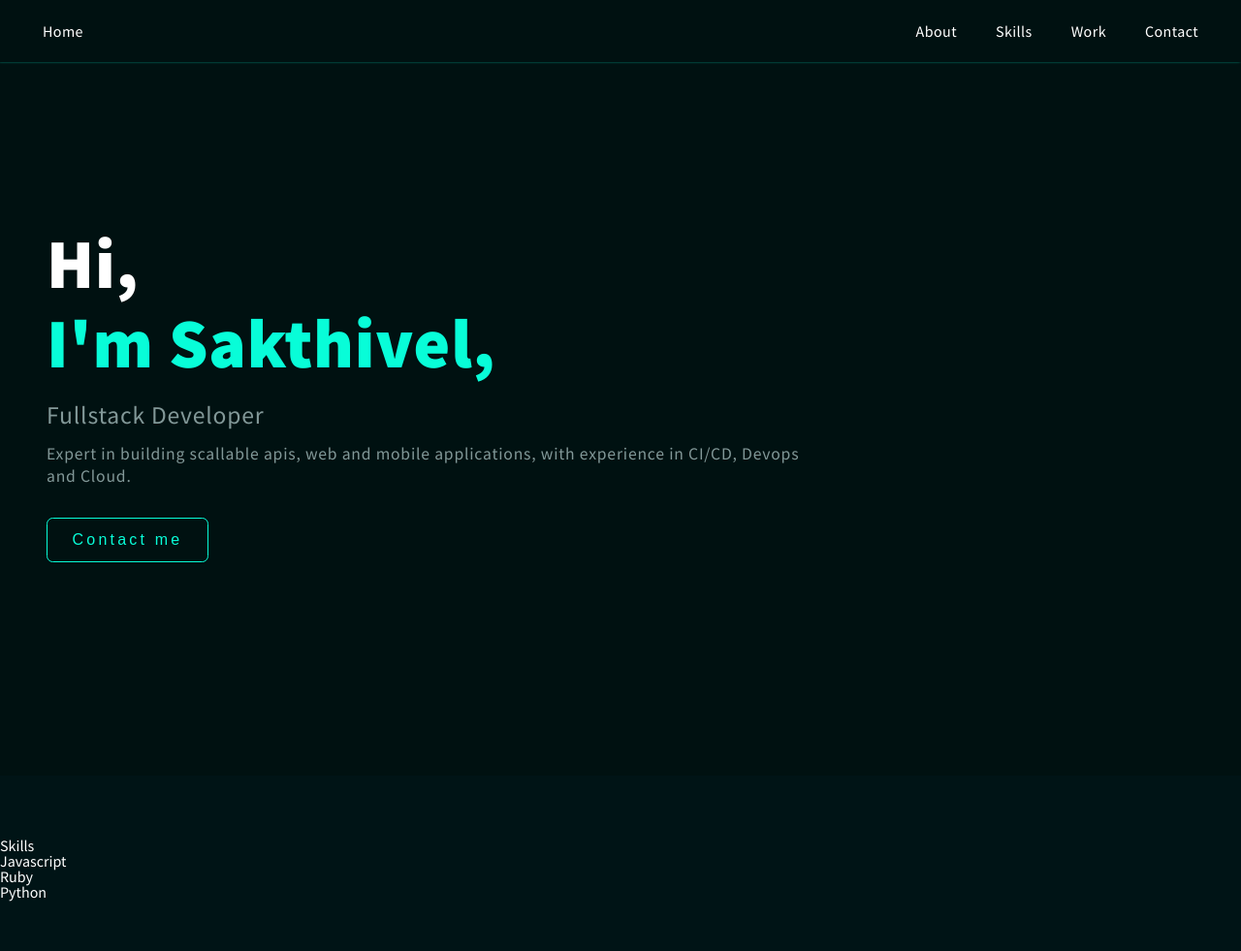
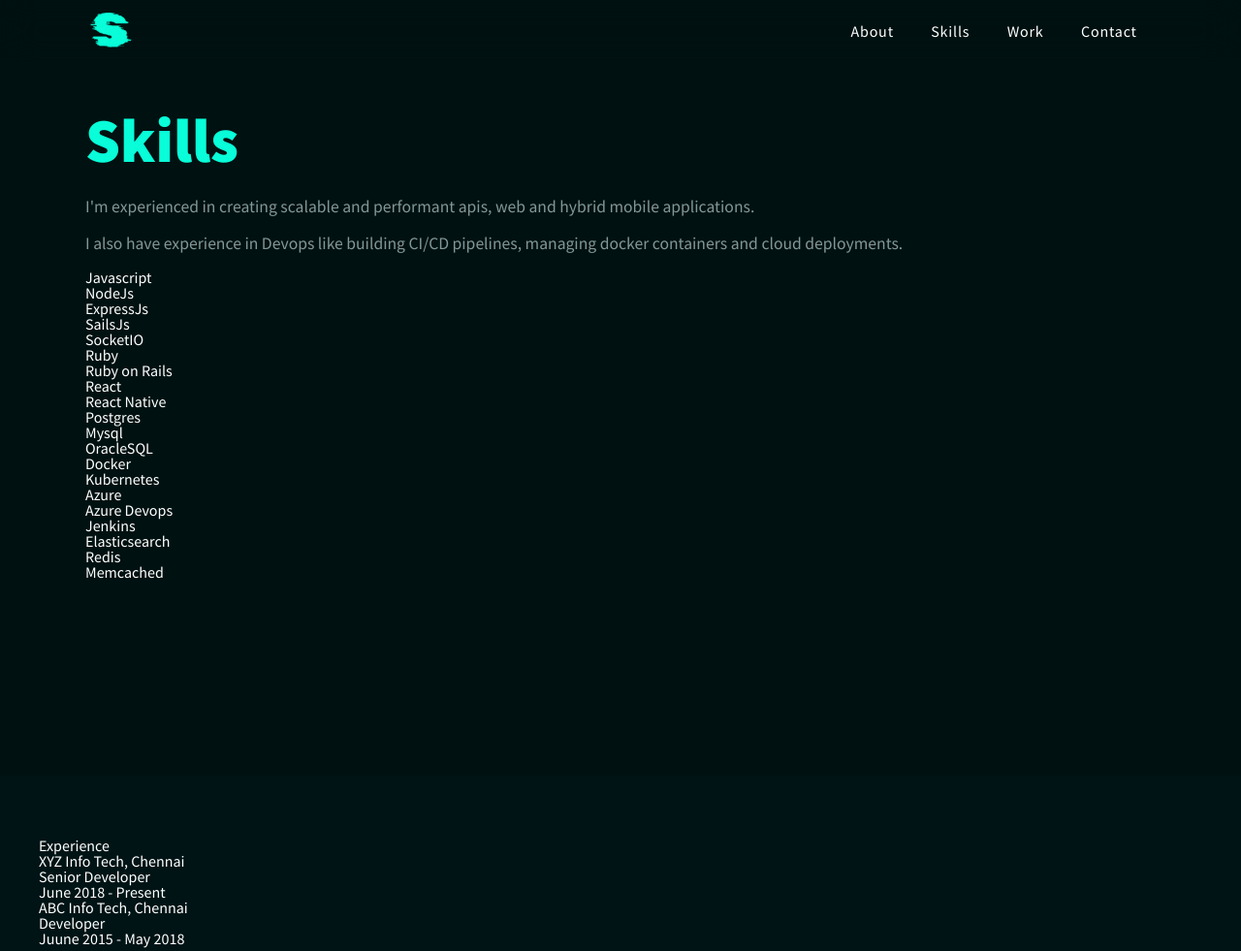
Before and after one commit to m-sakthi/m-sakthi.github.io, a website built with Parcel: page src/index.html in a window 1280 px wide. Shown: the top 981 px of the page at 97% size. Built offline with nearby package versions, Linux system fonts and the light colour scheme.

Commit message:
Feature: Added Common stayles and Home page

```diff
--- a/src/assets/js/fullPageScroll.js
+++ b/src/assets/js/fullPageScroll.js
@@ -1,12 +1,10 @@
 (function () {
   "use-strict";
-
-  // console.log("window.scrollTowindow.scrollTowindow.scrollTo")
-  // window.scrollTo(0, 0);
 
   var container = document.getElementById('full-page-container');
   var sectionContainer = document.getElementById('section-container');
   var sections = document.querySelectorAll('.page-section');
+  var contactMeElements = document.querySelectorAll('.contactme');
   var navLinks = document.getElementById('nav-links-container').querySelectorAll('.nav-link');
   var scrollingToBottom = '';
   var scrolledHeight = 0;
@@ -44,5 +42,9 @@
     navLinks[i].addEventListener('click', scrollHandler);
   }
 
+  for (var i = 0; i < contactMeElements.length; i++) {
+    contactMeElements[i].addEventListener('click', scrollHandler);
+  }
+
   container.addEventListener('wheel', scrollHandler);
 })();
--- a/src/assets/styles/index.css
+++ b/src/assets/styles/index.css
@@ -21,7 +21,23 @@
   --dark: #000909;
 
   /* sizes */
-  --top-header-height: 64px;
+  --s-04: 0.4rem;
+  --s-06: 0.6rem;
+  --s-08: 0.8rem;
+  --s-10: 1rem;
+  --s-14: 1.4rem;
+  --s-20: 2rem;
+  --s-30: 3rem;
+  --s-35: 3.5rem;
+  --s-40: 4rem;
+  --s-50: 5rem;
+  --s-80: 8rem;
+
+  --max-width: 1200px;
+  --top-header-height: 4rem;
+
+  /* font */
+  --font-family: 'Source Sans Pro', sans-serif;
 }
 
 html {
@@ -54,6 +70,17 @@ article, aside, details, figcaption, figure, footer, header, hgroup, menu, nav,
   display: block;
 }
 
+body {
+  line-height: 1;
+  font-family: var(--font-family);
+  overflow-x: hidden;
+  box-sizing: border-box;
+  -ms-overflow-style: scrollbar;
+  -webkit-text-size-adjust: none;
+  -webkit-font-smoothing: antialiased;
+  background-color: var(--primary-900);
+}
+
 ol, ul {
   list-style: none;
 }
@@ -73,9 +100,15 @@ table {
 }
 
 /* Generic Utilities */
+/* Layouts */
 .flx-row {
   display: flex;
   flex-direction: row;
+}
+
+.flx-col {
+  display: flex;
+  flex-direction: column;
 }
 
 .flx-x-center {
@@ -86,8 +119,20 @@ table {
   justify-content: center;
 }
 
+.space-between {
+  justify-content: space-between;
+}
+
 .width-full {
   width: 100%;
+}
+
+.width-75 {
+  width: 75%;
+}
+
+.height-100 {
+  height: 100%;
 }
 
 .full-page {
@@ -95,10 +140,20 @@ table {
   height: 100vh;
 }
 
-.color-primary {
-  color: var(--primary);
+/* Paddings */
+.pad-0 {
+  padding: 0;
 }
 
+.pad-3 {
+  padding: 3rem;
+}
+
+.pad-4 {
+  padding: 4rem;
+}
+
+/* Buttons */
 button {
   font-size: 1rem;
   background-color: transparent;
@@ -121,55 +176,120 @@ button.primary:hover {
   color: var(--primary-900);
 }
 
+/* Headings */
+.h9 {
+  margin-bottom: 1.6rem;
+  font-size: var(--s-35);
+  font-weight: 700;
+}
+
+.h8 {
+  font-size: var(--s-35);
+  font-weight: 700;
+  margin-bottom: 1.4rem;
+}
+
+.h7 {
+  font-size: 3rem;
+  font-weight: 600;
+  margin-bottom: 1.2rem;
+}
+
+@media screen and (min-width: 600px) {
+  .h9 {
+    font-size: var(--s-40);
+    font-weight: 800;
+  }
+}
+
+.sub-heading {
+  font-size: 1.6rem;
+  color: var(--primary-gray);
+  margin-bottom: 1rem;
+}
+
+/* Pragraphs */
+
+.p1 {
+  font-size: 1.1rem;
+  color: var(--primary-gray);
+  line-height: var(--s-14);
+  margin-bottom: var(--s-10);
+}
+
+/* Fonts */
+.color-primary {
+  color: var(--primary);
+}
+
+.ls1 {
+  letter-spacing: 0.05rem;
+}
+
+
 /* App styles */
-
-body {
-  line-height: 1;
-  font-family: 'Source Sans Pro', sans-serif;
-  overflow-x: hidden;
-  -ms-overflow-style: scrollbar;
-  -webkit-text-size-adjust: none;
-  -webkit-font-smoothing: antialiased;
+#full-page-container {
+  color: var(--light);
 }
 
 #section-container {
   transition: 1s cubic-bezier(0.5, 0, 0.5, 1);
-  color: #ffF;
+  background-color: var(--primary);
 }
 
-.profile-image {
-  position: absolute;
-  top: -80px;
-  right: -145px;
+.max-width {
+  max-width: var(--max-width);
+  margin: auto;
 }
 
+/* Navigation */
 .navigation {
-  justify-content: space-between;
-  padding-right: 1.5rem;
-  padding-left: 1.5rem;
   z-index: 10;
-  box-shadow: -1px -1px 3px 0px var(--primary);
+  backdrop-filter: blur(20px);
+  /* background-color: var(--primary-900); */
+  /* box-shadow: -1px -1px 8px -4px var(--primary); */
 }
 
 .nav-top {
   height: var(--top-header-height);
   position: fixed;
   top: 0;
+  left: 0;
+}
+
+.nav-pad {
+  padding-right: var(--s-20);
+  padding-left: var(--s-20);
 }
 
 .nav-link {
   display: inline-block;
-  padding: 20px;
+  padding: 1.2rem 0.5rem;
   color: var(--light);
   text-decoration: none;
   font-size: 1rem;
-  letter-spacing: 0.4px;
   transition: color 0.3s;
 }
 
 .nav-link:hover {
   color: var(--primary);
 }
+
+@media screen and (min-width: 600px) {
+  .nav-pad {
+    padding-right: var(--s-30);
+    padding-left: var(--s-30);
+  }
+  .nav-link {
+    padding: 1.2rem;
+  }
+}
+
+.pad-0 {
+  padding: 0;
+}
+
+/* End  Navigation */
 
 .page-section {
   position: relative;
@@ -186,36 +306,13 @@ body {
 
 /* Hero Banner */
 .hero-banner {
-  display: flex;
-  flex-direction: column;
-  justify-content: center;
+  gap: 4rem;
   height: 100%;
-  padding: 5rem 3rem 8rem;
+  padding: var(--s-50) var(--s-20) var(--s-80);
 }
 
-.hero-banner > h2 {
-  margin-bottom: 0.6rem;
+@media screen and (min-width: 600px) {
+  .hero-banner {
+    padding: var(--s-50) var(--s-30) var(--s-80);
+  }
 }
-
-.hero-txt {
-  font-size: 4.5rem;
-  font-weight: 800;
-  letter-spacing: .05rem;
-}
-
-.hero-subtitle {
-  font-size: 1.6rem;
-  margin: 1rem 0;
-  letter-spacing: .05rem;
-  color: var(--primary-gray);
-}
-
-.hero-description {
-  font-size: 1.1rem;
-  letter-spacing: 0.05rem;
-  width: 80%;
-  max-width: 800px;
-  color: var(--primary-gray);
-  line-height: 1.4rem;
-  margin-bottom: 2rem;
-}
--- a/src/index.html
+++ b/src/index.html
@@ -5,7 +5,7 @@
     <meta charset="UTF-8">
     <meta http-equiv="X-UA-Compatible" content="IE=edge">
     <meta name="viewport" content="width=device-width, initial-scale=1.0">
-    <title>Sakthivel - Fullstack dev portfolio</title>
+    <title>Sakthivel - Fullstack developer</title>
     <meta charset="utf-8" />
     <meta name="viewport" content="width=device-width, initial-scale=1" />
     <meta name="description" content="Portfolio of Sakthivel Murugadas - Fullstack developer" />
@@ -25,40 +25,74 @@
 
   <body>
     <div id="full-page-container">
-      <nav class="navigation nav-top width-full flx-row flx-x-center">
-        <a class="nav-link" href="/">Home</a>
+      <nav class="navigation nav-top width-full">
+        <div class="max-width width-full flx-row height-100 flx-x-center space-between nav-pad ls1">
+          <a class="nav-link pad-0" href="/">
+            <img src="assets/images/logo.svg">
+          </a>
           <div id="nav-links-container" class="flx-row flx-x-center flx-y-center">
             <a class="nav-link" data-order-id="0" href="#about">About</a>
             <a class="nav-link" data-order-id="1" href="#skills">Skills</a>
             <a class="nav-link" data-order-id="2" href="#work">Work</a>
             <a class="nav-link" data-order-id="3" href="#contact">Contact</a>
           </div>
+        </div>
       </nav>
       <div id="section-container" class="page-container">
-        <section id="about" class="page-section full-page">
-          <div class="hero-banner">
-            <h2 class="hero-txt">Hi,</h2>
-            <h2 class="hero-txt color-primary">I'm Sakthivel,</h2>
-            <h3 class="hero-subtitle">Fullstack Developer</h3>
-            <div class="hero-description">
-              <!-- Digital native, enthusiastic, willing to take responsibilities in areas of
-              web/mobile application development and enterprise adoption of Devops and Cloud. -->
+        <!-- <section id="about" class="page-section full-page">
+          <div class="max-width height-100">
+            <div class="flx-col flx-y-center hero-banner ls1">
+              <div class="flx-col">
+                <h2 class="h9">Hi,<br />I'm <span class="color-primary">Sakthivel</span></h2>
+                <h4 class="sub-heading">Fullstack Developer</h4>
+                <p class="p1 width-75">
                   Expert in building scallable apis, web and mobile applications, with experience in CI/CD, Devops and Cloud.
+                </p>
               </div>
-            <button class="primary">Contact me</button>
+              <button class="primary contactme" data-order-id="3">Contact me</button>
+            </div>
+          </div>
+        </section> -->
+
+        <section id="skills" class="page-section full-page">
+          <div class="max-width height-100">
+            <div class="flx-col pad-3">
+              <h2 class="h9 color-primary">Skills</h2>
+              <p class="p1">
+                I'm experienced in creating scalable and performant apis, web and hybrid mobile applications.
+              </p>
+              <p class="p1">
+                I also have experience in Devops like building CI/CD pipelines, managing docker containers and cloud deployments.
+              </p>
+              <ul>
+                <li>Javascript</li>
+                <li>NodeJs</li>
+                <li>ExpressJs</li>
+                <li>SailsJs</li>
+                <li>SocketIO</li>
+                <li>Ruby</li>
+                <li>Ruby on Rails</li>
+                <li>React</li>
+                <li>React Native</li>
+                <li>Postgres</li>
+                <li>Mysql</li>
+                <li>OracleSQL</li>
+                <li>Docker</li>
+                <li>Kubernetes</li>
+                <li>Azure</li>
+                <li>Azure Devops</li>
+                <li>Jenkins</li>
+                <li>Elasticsearch</li>
+                <li>Redis</li>
+                <li>Memcached</li>
+              </ul>
+            </div>
           </div>
         </section>
 
-        <section id="skills" class="page-section full-page">
-          <h3>Skills</h3>
-          <ul>
-            <li>Javascript</li>
-            <li>Ruby</li>
-            <li>Python</li>
-          </ul>
-        </section>
+        <section id="work" class="page-section full-page">
+          <div class="max-width height-100">
 
-        <section id="work" class="page-section full-page">
             <h3>Experience</h3>
             <div class="section-item">
               <div>
@@ -81,9 +115,11 @@
               </div>
               <span>Juune 2015 - May 2018</span>
             </div>
+          </div>
         </section>
 
         <section id="contact" class="page-section full-page">
+          <div class="max-width height-100">
             <span class="address">City name, Country</span>
             <span class="mobile">City name, Country</span>
             <span class="email">
@@ -91,6 +127,7 @@
                 youremail@domain.com
               </a>
             </span>
+          </div>
         </section>
 
         <!-- <footer>
```
Also changed, not shown: src/assets/images/logo.svg (added), 1 other file. Lines whose indentation alone changed are shown as unchanged.
